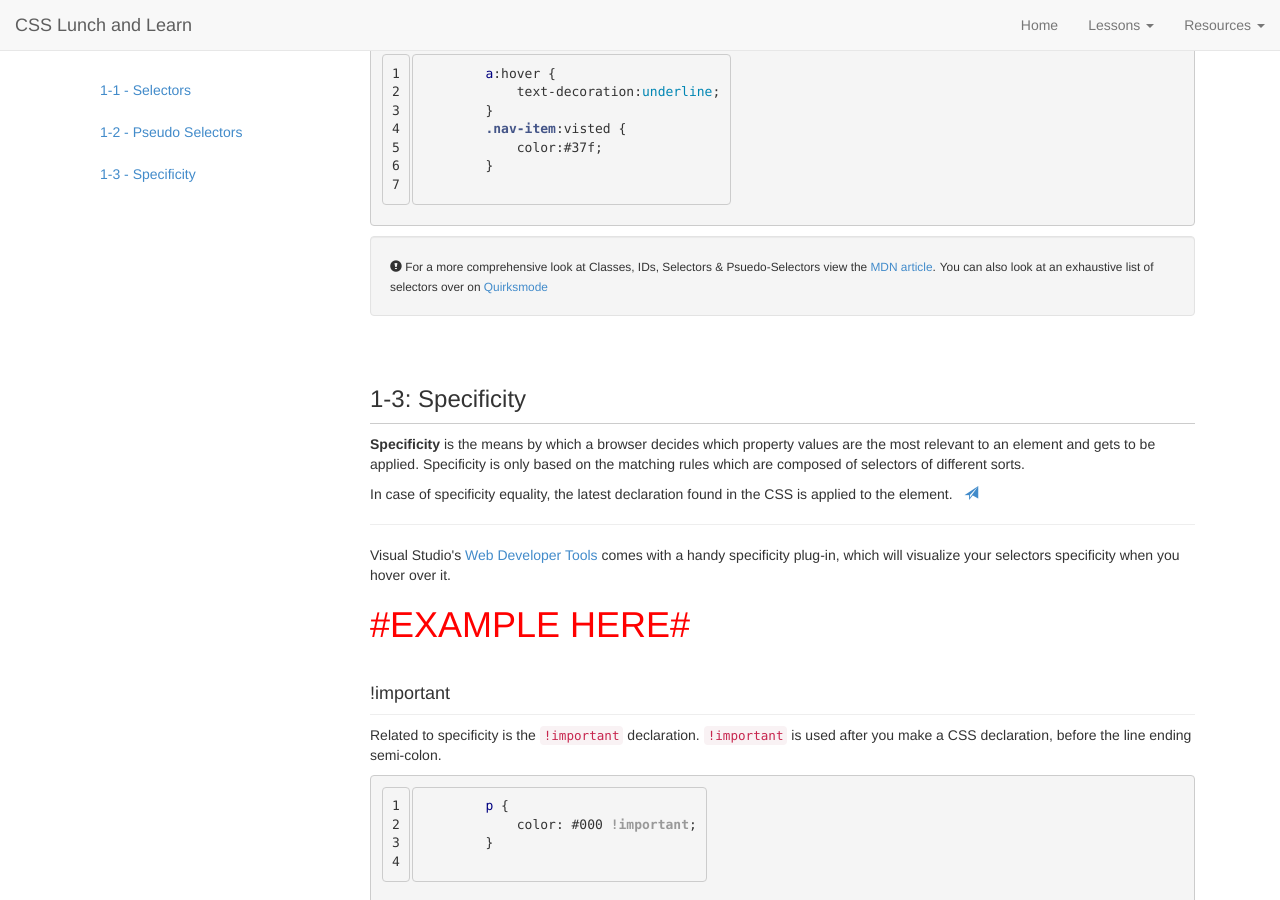
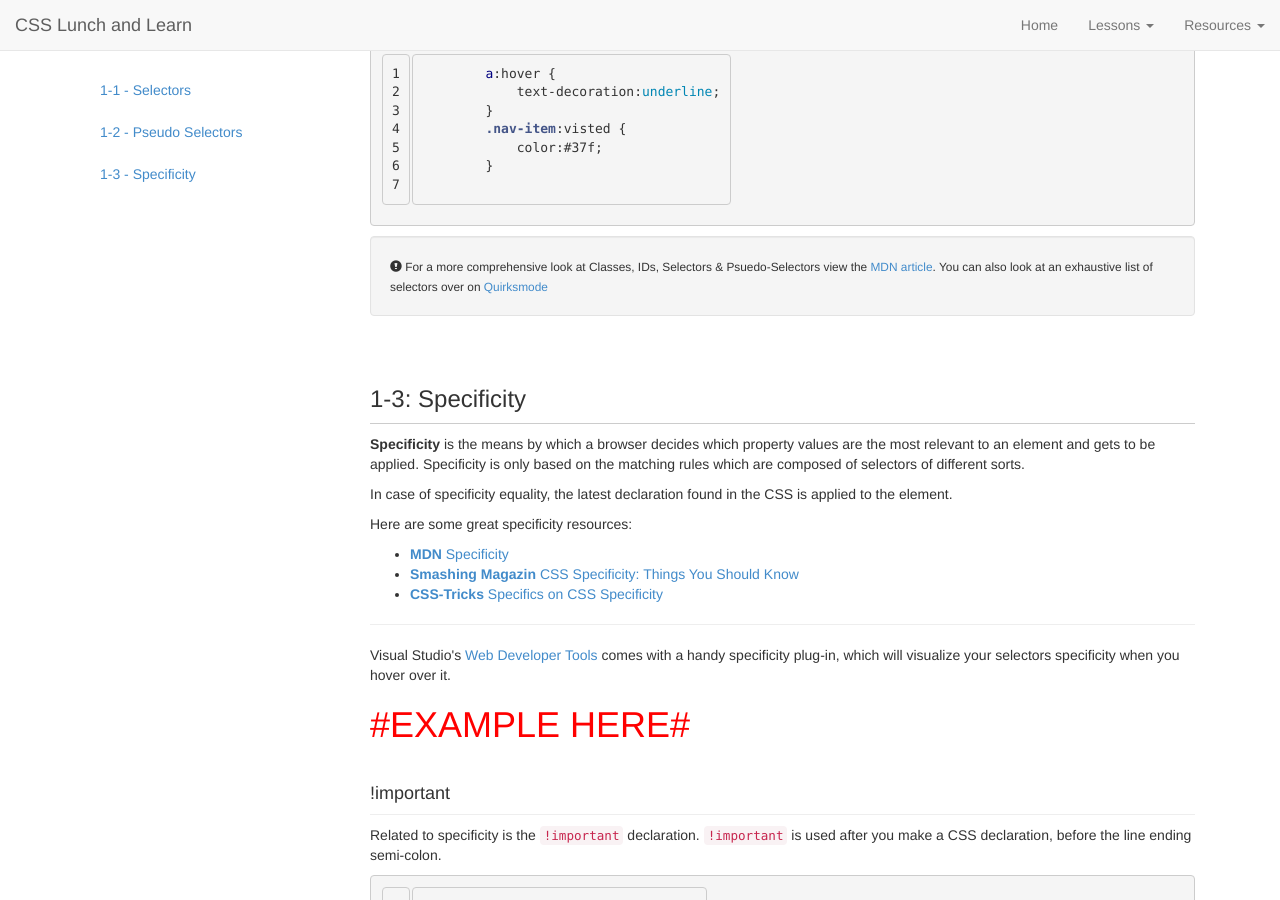
Before and after one commit to robabby/lunch-and-learn, a Jekyll site: the page built from introduction.html, in a window 1280 px wide and 900 px high, scrolled down 4704 px. Built offline with Jekyll 4.4.1, drawn with Linux system fonts in a browser that asks for light colours; Markdown is read by kramdown in place of the engine named in the settings.

Commit message:
Added specificity resources

```diff
--- a/introduction.html
+++ b/introduction.html
@@ -255,8 +255,7 @@ title: Introduction to CSS
     </div>
 
     <div class="well">
-        <small><i class="glyphicon glyphicon-exclamation-sign"></i>&nbsp;For a more comprehensive look at Classes, IDs, Selectors &amp; Psuedo-Selectors view the <a href="https://developer.mozilla.org/en-US/docs/Web/Guide/CSS/Getting_started/Selectors">MDN article</a>.</small>
-        <small>You can also look at an exhaustive list of selectors over on <a href="http://quirksmode.org/css/selectors/">Quirksmode</a></small>
+        <small><i class="glyphicon glyphicon-exclamation-sign"></i>&nbsp;For a more comprehensive look at Classes, IDs, Selectors &amp; Psuedo-Selectors view the <a href="https://developer.mozilla.org/en-US/docs/Web/Guide/CSS/Getting_started/Selectors">MDN article</a>. You can also look at an exhaustive list of selectors over on <a href="http://quirksmode.org/css/selectors/">Quirksmode</a></small>
     </div>
 
     <div id="specificity" class="lesson">
@@ -264,7 +263,14 @@ title: Introduction to CSS
 
         <p><strong>Specificity</strong> is the means by which a browser decides which property values are the most relevant to an element and gets to be applied.  Specificity is only based on the matching rules which are composed of selectors of different sorts.</p>
 
-        <p>In case of specificity equality, the latest declaration found in the CSS is applied to the element. &nbsp; <a href="https://developer.mozilla.org/en-US/docs/Web/CSS/Specificity" target="_blank"><i class="glyphicon glyphicon-send"></i></a></p>
+        <p>In case of specificity equality, the latest declaration found in the CSS is applied to the element.</p>
+
+        <p>Here are some great specificity resources:</p>
+        <ul>
+            <li><a href="https://developer.mozilla.org/en-US/docs/Web/CSS/Specificity" target="_blank"><b>MDN</b> Specificity</a></li>
+            <li><a href="http://coding.smashingmagazine.com/2007/07/27/css-specificity-things-you-should-know/"><b>Smashing Magazin</b> CSS Specificity: Things You Should Know</a></li>
+            <li><a href="http://css-tricks.com/specifics-on-css-specificity/"><strong>CSS-Tricks</strong> Specifics on CSS Specificity</a></li>
+        </ul>
 
         <hr />
 
```
